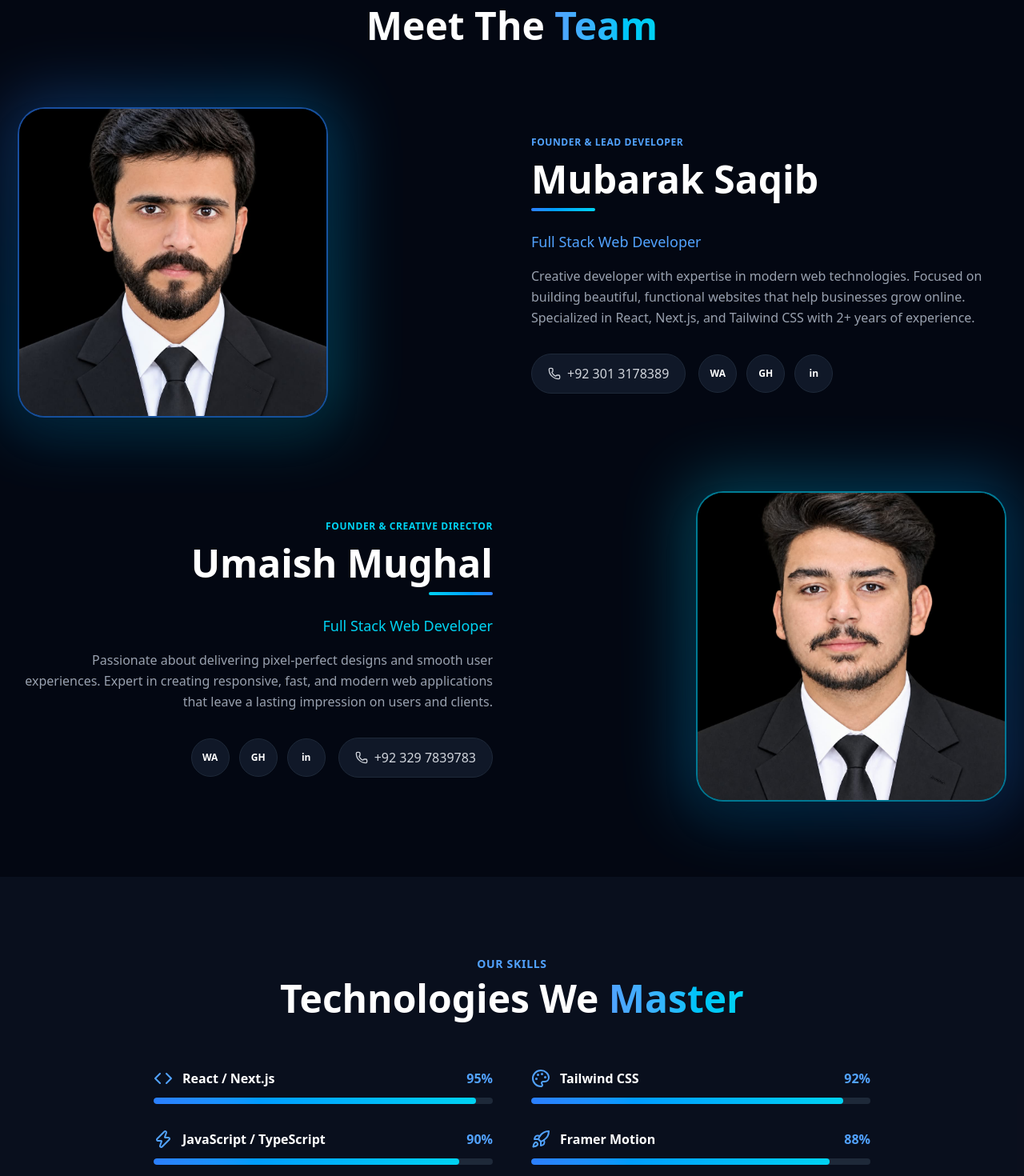
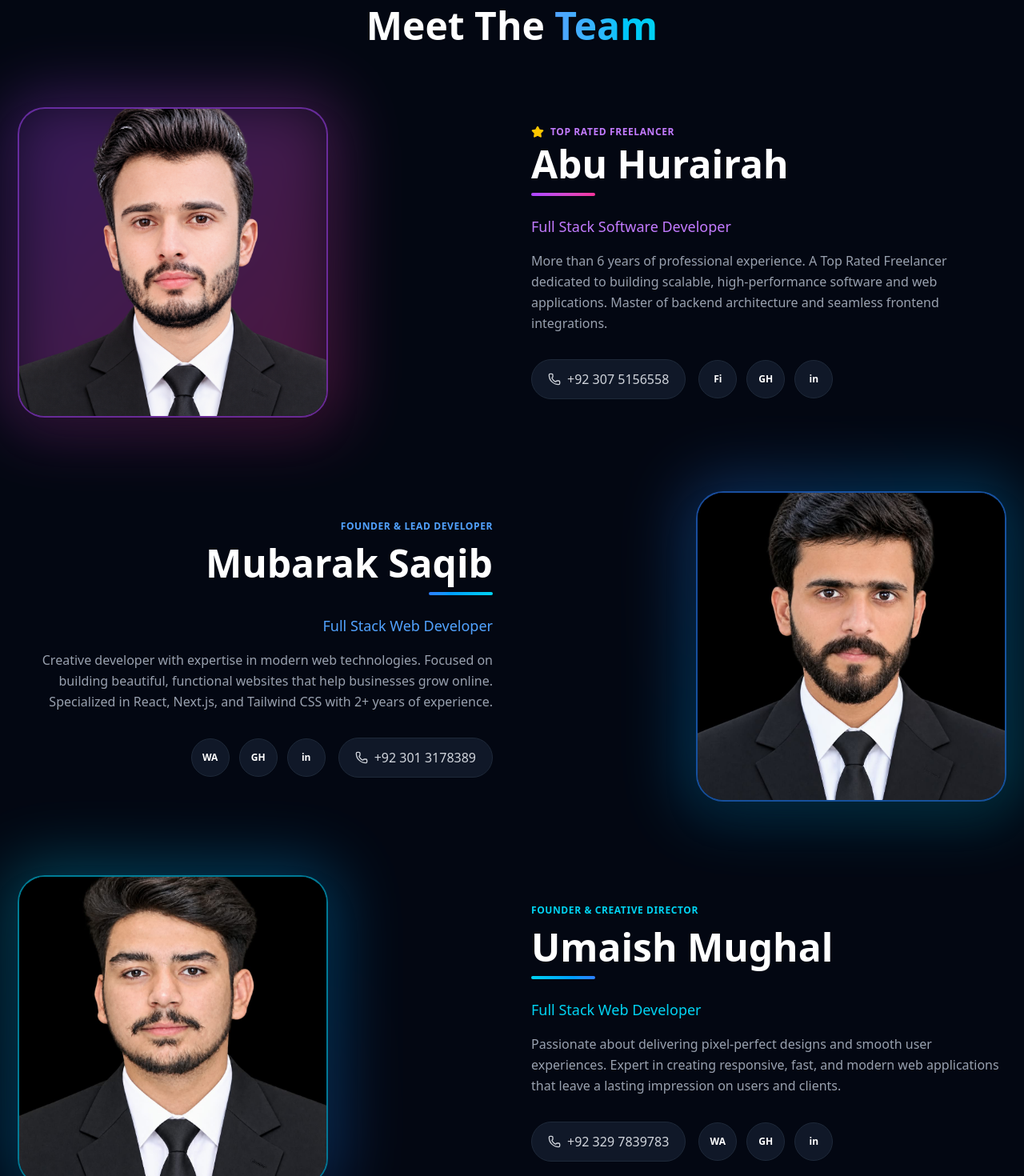
Before and after one commit to techbuddies134/Portfolio, a Next.js app: page / in a window 1280 px wide. Shown: the part 920-2390 px from the top of the page at 80% size. Built offline with nearby package versions, Linux system fonts and the light colour scheme.

Commit message:
Initial commit - Tech Buddies Portfolio

```diff
--- a/app/page.tsx
+++ b/app/page.tsx
@@ -6,7 +6,7 @@ import {
   Menu as MenuIcon, X, ArrowRight, Phone, Mail, MapPin,
   Code, Palette, Rocket, MessageCircle, Send, ChevronUp,
   Award, Users, Briefcase, Heart, ExternalLink,
-  Monitor, Database, Zap
+  Monitor, Database, Zap, Star
 } from "lucide-react";
 
 export default function Portfolio() {
@@ -94,7 +94,7 @@ export default function Portfolio() {
   const stats = [
     { num: "25+", label: "Projects Done", icon: <Briefcase size={28} /> },
     { num: "15+", label: "Happy Clients", icon: <Users size={28} /> },
-    { num: "2+", label: "Years Experience", icon: <Award size={28} /> },
+    { num: "6+", label: "Years Experience", icon: <Award size={28} /> },
     { num: "100%", label: "Satisfaction", icon: <Heart size={28} /> },
   ];
 
@@ -181,8 +181,9 @@ export default function Portfolio() {
           </motion.h1>
 
           <motion.p initial={{ opacity: 0, y: 30 }} animate={{ opacity: 1, y: 0 }} transition={{ duration: 0.8, delay: 0.2 }} className="text-lg md:text-xl text-gray-400 max-w-2xl mx-auto mb-8">
-            Hi, we are <span className="text-blue-400 font-semibold">Mubarak Saqib</span> and{" "}
-            <span className="text-cyan-400 font-semibold">Umaish Mughal</span> — Full Stack Web Developers creating stunning digital experiences.
+            Hi, we are <span className="text-blue-400 font-semibold">Mubarak Saqib</span>,{" "}
+            <span className="text-cyan-400 font-semibold">Umaish Mughal</span> & our Lead Developer{" "}
+            <span className="text-purple-400 font-semibold">Abu Hurairah</span> — Full Stack Web Developers creating stunning digital experiences.
           </motion.p>
 
           <motion.div initial={{ opacity: 0, y: 30 }} animate={{ opacity: 1, y: 0 }} transition={{ duration: 0.8, delay: 0.4 }} className="flex flex-col sm:flex-row gap-4 justify-center mb-12">
@@ -217,6 +218,7 @@ export default function Portfolio() {
 
           <div className="space-y-24">
 
+            {/* 1. ABU HURAIRAH (Pic Left, Text Right) */}
             <motion.div
               initial={{ opacity: 0, y: 50 }}
               whileInView={{ opacity: 1, y: 0 }}
@@ -226,34 +228,40 @@ export default function Portfolio() {
             >
               <div className="flex justify-center md:justify-start">
                 <div className="relative">
-                  <div className="absolute -inset-4 bg-gradient-to-br from-blue-500 to-cyan-400 rounded-[2.5rem] blur-2xl opacity-30"></div>
-                  <div className="relative w-72 h-72 md:w-96 md:h-96 rounded-[2rem] overflow-hidden ring-2 ring-blue-500/50 shadow-2xl">
-                    <img src="mubarak.jpg.jpeg" alt="Mubarak Saqib" className="w-full h-full object-cover" />
+                  <div className="absolute -inset-4 bg-gradient-to-br from-purple-500 to-pink-500 rounded-[2.5rem] blur-2xl opacity-30"></div>
+                  <div className="relative w-72 h-72 md:w-96 md:h-96 rounded-[2rem] overflow-hidden ring-2 ring-purple-500/50 shadow-2xl">
+                    <img src="developer.jpg.jpeg" alt="Abu Hurairah" className="w-full h-full object-cover" />
                   </div>
                 </div>
               </div>
 
               <div className="text-center md:text-left">
-                <span className="text-blue-400 font-semibold tracking-wider text-xs uppercase">Founder & Lead Developer</span>
-                <h3 className="text-4xl md:text-5xl font-bold mt-3 mb-3 text-white">Mubarak Saqib</h3>
-                <div className="w-20 h-1 bg-gradient-to-r from-blue-500 to-cyan-400 rounded-full mx-auto md:mx-0 mb-6"></div>
-                <p className="text-blue-400 text-lg font-medium mb-4">Full Stack Web Developer</p>
+                <div className="flex items-center justify-center md:justify-start gap-2 mb-2">
+                  <Star size={16} className="text-yellow-400 fill-yellow-400" />
+                  <span className="text-purple-400 font-semibold tracking-wider text-xs uppercase">Top Rated Freelancer</span>
+                </div>
+                <h3 className="text-4xl md:text-5xl font-bold mt-1 mb-3 text-white">Abu Hurairah</h3>
+                <div className="w-20 h-1 bg-gradient-to-r from-purple-500 to-pink-500 rounded-full mx-auto md:mx-0 mb-6"></div>
+                <p className="text-purple-400 text-lg font-medium mb-4">Full Stack Software Developer</p>
                 <p className="text-gray-400 leading-relaxed mb-8">
-                  Creative developer with expertise in modern web technologies. Focused on building beautiful, functional websites that help businesses grow online. Specialized in React, Next.js, and Tailwind CSS with 2+ years of experience.
+                  More than 6 years of professional experience. A Top Rated Freelancer dedicated to building scalable, high-performance software and web applications. Master of backend architecture and seamless frontend integrations.
                 </p>
                 <div className="flex flex-col sm:flex-row gap-4 justify-center md:justify-start items-center">
-                  <a href="tel:+923013178389" className="flex items-center gap-2 text-gray-300 hover:text-blue-400 transition font-medium bg-gray-900 px-5 py-3 rounded-full border border-gray-800">
-                    <Phone size={16} /> +92 301 3178389
+                  <a href="tel:+923075156558" className="flex items-center gap-2 text-gray-300 hover:text-purple-400 transition font-medium bg-gray-900 px-5 py-3 rounded-full border border-gray-800">
+                    <Phone size={16} /> +92 307 5156558
                   </a>
                   <div className="flex gap-3">
-                    <a href="https://wa.me/923013178389" target="_blank" className="w-12 h-12 bg-gray-900 rounded-full flex items-center justify-center hover:bg-blue-600 transition text-white font-bold text-xs border border-gray-800">WA</a>
-                    <a href="#" className="w-12 h-12 bg-gray-900 rounded-full flex items-center justify-center hover:bg-blue-600 transition text-white font-bold text-xs border border-gray-800">GH</a>
-                    <a href="#" className="w-12 h-12 bg-gray-900 rounded-full flex items-center justify-center hover:bg-blue-600 transition text-white font-bold text-xs border border-gray-800">in</a>
+                    <a href="https://www.fiverr.com/hurairah558" target="_blank" className="w-12 h-12 bg-gray-900 rounded-full flex items-center justify-center hover:bg-[#1dbf73] transition text-white font-bold text-xs border border-gray-800" title="Fiverr Profile">
+                      Fi
+                    </a>
+                    <a href="#" className="w-12 h-12 bg-gray-900 rounded-full flex items-center justify-center hover:bg-purple-600 transition text-white font-bold text-xs border border-gray-800">GH</a>
+                    <a href="#" className="w-12 h-12 bg-gray-900 rounded-full flex items-center justify-center hover:bg-purple-600 transition text-white font-bold text-xs border border-gray-800">in</a>
                   </div>
                 </div>
               </div>
             </motion.div>
 
+            {/* 2. MUBARAK SAQIB (Pic Right, Text Left) */}
             <motion.div
               initial={{ opacity: 0, y: 50 }}
               whileInView={{ opacity: 1, y: 0 }}
@@ -262,30 +270,68 @@ export default function Portfolio() {
               className="grid md:grid-cols-2 gap-12 items-center"
             >
               <div className="text-center md:text-right order-2 md:order-1">
-                <span className="text-cyan-400 font-semibold tracking-wider text-xs uppercase">FOUNDER & CREATIVE DIRECTOR</span>
-                <h3 className="text-4xl md:text-5xl font-bold mt-3 mb-3 text-white">Umaish Mughal</h3>
-                <div className="w-20 h-1 bg-gradient-to-r from-cyan-400 to-blue-500 rounded-full mx-auto md:ml-auto md:mr-0 mb-6"></div>
-                <p className="text-cyan-400 text-lg font-medium mb-4">Full Stack Web Developer</p>
+                <span className="text-blue-400 font-semibold tracking-wider text-xs uppercase">Founder & Lead Developer</span>
+                <h3 className="text-4xl md:text-5xl font-bold mt-3 mb-3 text-white">Mubarak Saqib</h3>
+                <div className="w-20 h-1 bg-gradient-to-r from-blue-500 to-cyan-400 rounded-full mx-auto md:ml-auto md:mr-0 mb-6"></div>
+                <p className="text-blue-400 text-lg font-medium mb-4">Full Stack Web Developer</p>
                 <p className="text-gray-400 leading-relaxed mb-8">
-                  Passionate about delivering pixel-perfect designs and smooth user experiences. Expert in creating responsive, fast, and modern web applications that leave a lasting impression on users and clients.
+                  Creative developer with expertise in modern web technologies. Focused on building beautiful, functional websites that help businesses grow online. Specialized in React, Next.js, and Tailwind CSS with 2+ years of experience.
                 </p>
                 <div className="flex flex-col sm:flex-row gap-4 justify-center md:justify-end items-center">
                   <div className="flex gap-3">
-                    <a href="https://wa.me/923297839783" target="_blank" className="w-12 h-12 bg-gray-900 rounded-full flex items-center justify-center hover:bg-cyan-600 transition text-white font-bold text-xs border border-gray-800">WA</a>
-                    <a href="#" className="w-12 h-12 bg-gray-900 rounded-full flex items-center justify-center hover:bg-cyan-600 transition text-white font-bold text-xs border border-gray-800">GH</a>
-                    <a href="#" className="w-12 h-12 bg-gray-900 rounded-full flex items-center justify-center hover:bg-cyan-600 transition text-white font-bold text-xs border border-gray-800">in</a>
+                    <a href="https://wa.me/923013178389" target="_blank" className="w-12 h-12 bg-gray-900 rounded-full flex items-center justify-center hover:bg-blue-600 transition text-white font-bold text-xs border border-gray-800">WA</a>
+                    <a href="#" className="w-12 h-12 bg-gray-900 rounded-full flex items-center justify-center hover:bg-blue-600 transition text-white font-bold text-xs border border-gray-800">GH</a>
+                    <a href="#" className="w-12 h-12 bg-gray-900 rounded-full flex items-center justify-center hover:bg-blue-600 transition text-white font-bold text-xs border border-gray-800">in</a>
                   </div>
-                  <a href="tel:+923297839783" className="flex items-center gap-2 text-gray-300 hover:text-cyan-400 transition font-medium bg-gray-900 px-5 py-3 rounded-full border border-gray-800">
-                    <Phone size={16} /> +92 329 7839783
+                  <a href="tel:+923013178389" className="flex items-center gap-2 text-gray-300 hover:text-blue-400 transition font-medium bg-gray-900 px-5 py-3 rounded-full border border-gray-800">
+                    <Phone size={16} /> +92 301 3178389
                   </a>
                 </div>
               </div>
 
               <div className="flex justify-center md:justify-end order-1 md:order-2">
                 <div className="relative">
+                  <div className="absolute -inset-4 bg-gradient-to-br from-blue-500 to-cyan-400 rounded-[2.5rem] blur-2xl opacity-30"></div>
+                  <div className="relative w-72 h-72 md:w-96 md:h-96 rounded-[2rem] overflow-hidden ring-2 ring-blue-500/50 shadow-2xl">
+                    <img src="mubarak.jpg.jpeg" alt="Mubarak Saqib" className="w-full h-full object-cover" />
+                  </div>
+                </div>
+              </div>
+            </motion.div>
+
+            {/* 3. UMAISH MUGHAL (Pic Left, Text Right) */}
+            <motion.div
+              initial={{ opacity: 0, y: 50 }}
+              whileInView={{ opacity: 1, y: 0 }}
+              viewport={{ once: true }}
+              transition={{ duration: 0.7 }}
+              className="grid md:grid-cols-2 gap-12 items-center"
+            >
+              <div className="flex justify-center md:justify-start">
+                <div className="relative">
                   <div className="absolute -inset-4 bg-gradient-to-br from-cyan-400 to-blue-500 rounded-[2.5rem] blur-2xl opacity-30"></div>
                   <div className="relative w-72 h-72 md:w-96 md:h-96 rounded-[2rem] overflow-hidden ring-2 ring-cyan-400/50 shadow-2xl">
                     <img src="umaish.jpg.jpeg" alt="Umaish Mughal" className="w-full h-full object-cover" />
+                  </div>
+                </div>
+              </div>
+
+              <div className="text-center md:text-left">
+                <span className="text-cyan-400 font-semibold tracking-wider text-xs uppercase">FOUNDER & CREATIVE DIRECTOR</span>
+                <h3 className="text-4xl md:text-5xl font-bold mt-3 mb-3 text-white">Umaish Mughal</h3>
+                <div className="w-20 h-1 bg-gradient-to-r from-cyan-400 to-blue-500 rounded-full mx-auto md:mx-0 mb-6"></div>
+                <p className="text-cyan-400 text-lg font-medium mb-4">Full Stack Web Developer</p>
+                <p className="text-gray-400 leading-relaxed mb-8">
+                  Passionate about delivering pixel-perfect designs and smooth user experiences. Expert in creating responsive, fast, and modern web applications that leave a lasting impression on users and clients.
+                </p>
+                <div className="flex flex-col sm:flex-row gap-4 justify-center md:justify-start items-center">
+                  <a href="tel:+923297839783" className="flex items-center gap-2 text-gray-300 hover:text-cyan-400 transition font-medium bg-gray-900 px-5 py-3 rounded-full border border-gray-800">
+                    <Phone size={16} /> +92 329 7839783
+                  </a>
+                  <div className="flex gap-3">
+                    <a href="https://wa.me/923297839783" target="_blank" className="w-12 h-12 bg-gray-900 rounded-full flex items-center justify-center hover:bg-cyan-600 transition text-white font-bold text-xs border border-gray-800">WA</a>
+                    <a href="#" className="w-12 h-12 bg-gray-900 rounded-full flex items-center justify-center hover:bg-cyan-600 transition text-white font-bold text-xs border border-gray-800">GH</a>
+                    <a href="#" className="w-12 h-12 bg-gray-900 rounded-full flex items-center justify-center hover:bg-cyan-600 transition text-white font-bold text-xs border border-gray-800">in</a>
                   </div>
                 </div>
               </div>
@@ -393,6 +439,7 @@ export default function Portfolio() {
                 { icon: <Mail size={24} />, title: "Email", text: "techbuddies134@gmail.com" },
                 { icon: <Phone size={24} />, title: "Mubarak Saqib", text: "+92 301 3178389" },
                 { icon: <Phone size={24} />, title: "Umaish Mughal", text: "+92 329 7839783" },
+                { icon: <Phone size={24} />, title: "Abu Hurairah", text: "+92 307 5156558" },
                 { icon: <MapPin size={24} />, title: "Location", text: "Daska, Punjab, Pakistan" },
               ].map((c) => (
                 <div key={c.title} className="flex items-start gap-4 p-5 bg-gray-900 rounded-2xl border border-gray-800 hover:border-blue-500/50 transition">
```
Also changed, not shown: public/developer.jpg.jpeg (added).
